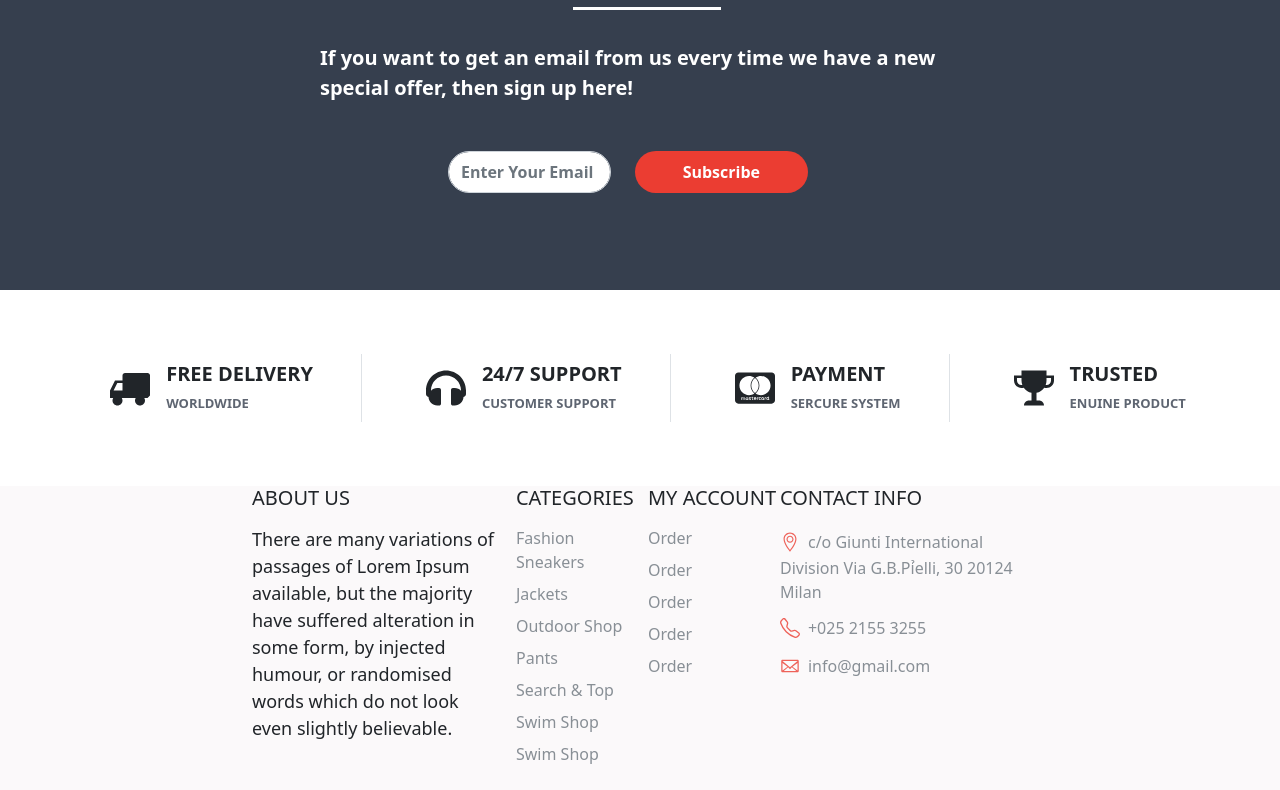
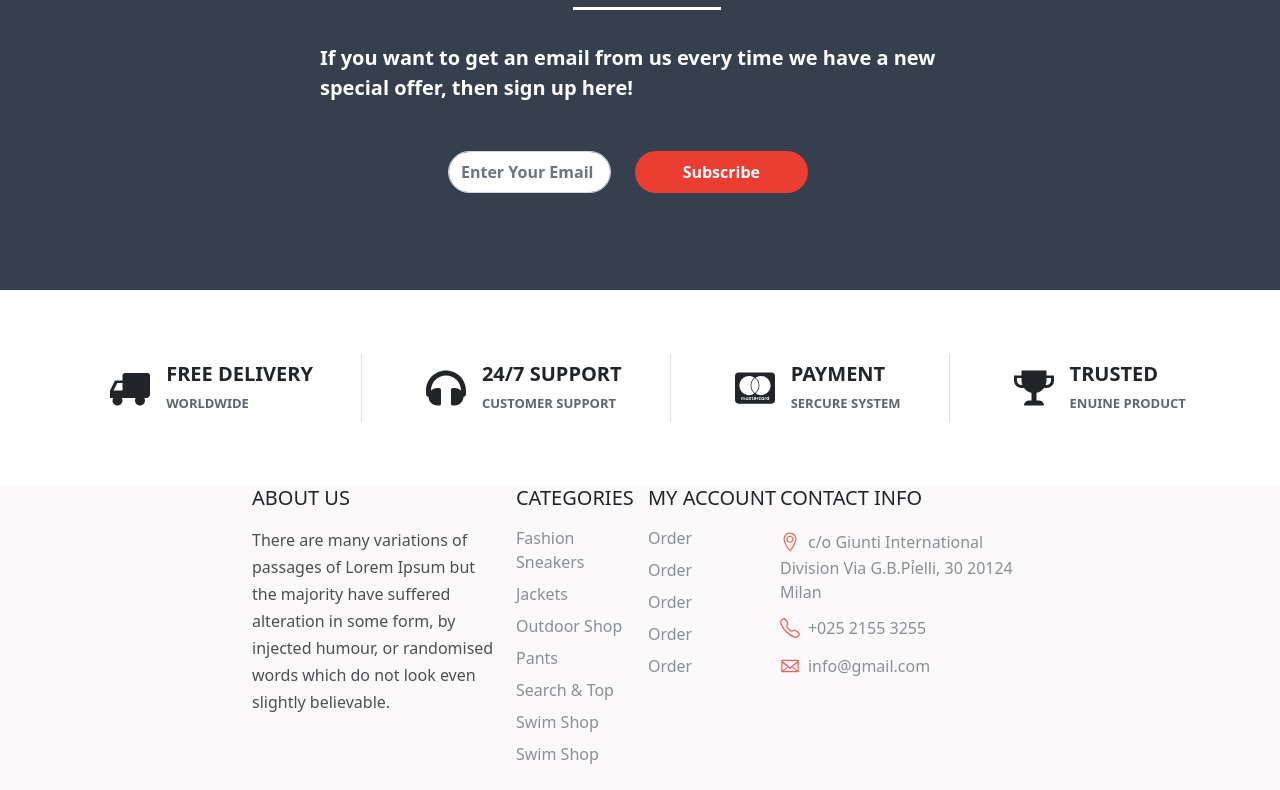
Before and after one commit to HuyDinh97/reactjs-shop, a React (Create React App) app: page / in a window 1280 px wide. Shown: the part 3378-4168 px from the top of the page. Built offline with nearby package versions, Linux system fonts and the light colour scheme.

Commit message:
remove unused classes

```diff
--- a/src/components/Layout/AboutUs/AboutUs.js
+++ b/src/components/Layout/AboutUs/AboutUs.js
@@ -18,10 +18,12 @@ function AboutUs() {
             <Col xs={4} className="mb-3 px-2">
               <h5>ABOUT US</h5>
               <p>
-                There are many variations of passages of Lorem Ipsum available,
-                but the majority have suffered alteration in some form, by
-                injected humour, or randomised words which do not look even
-                slightly believable.
+                <span>
+                  There are many variations of passages of Lorem Ipsum but the
+                  majority have suffered alteration in some form, by injected
+                  humour, or randomised words which do not look even slightly
+                  believable.
+                </span>
               </p>
             </Col>
 
--- a/src/components/Layout/AboutUs/AboutUs.module.css
+++ b/src/components/Layout/AboutUs/AboutUs.module.css
@@ -29,9 +29,3 @@ footer span {
   font-size: 20px;
   color: #eb3d32;
 }
-
-.about_us_text {
-  font-weight: 500;
-  opacity: 60% !important;
-  font-size: 16px;
-}
```
